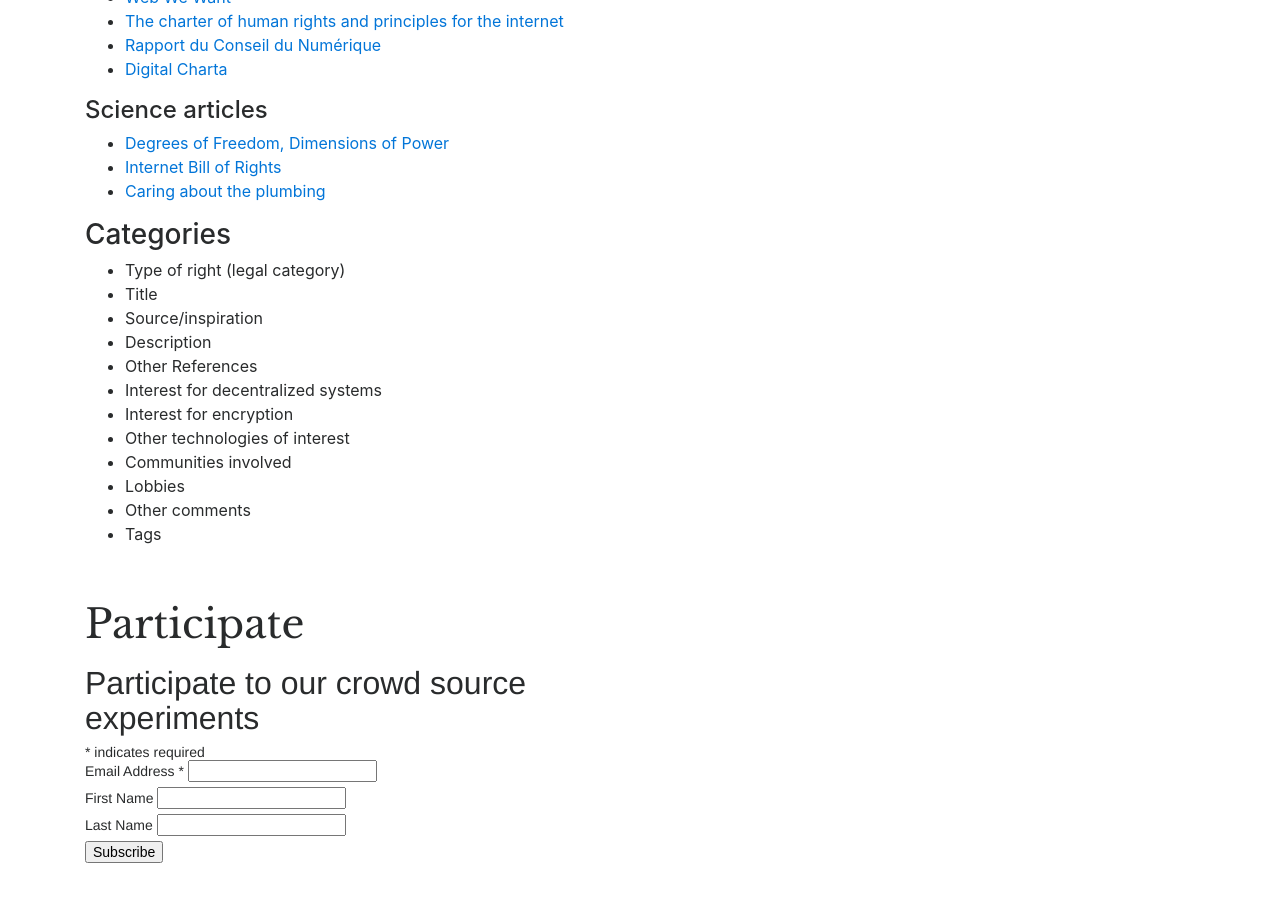
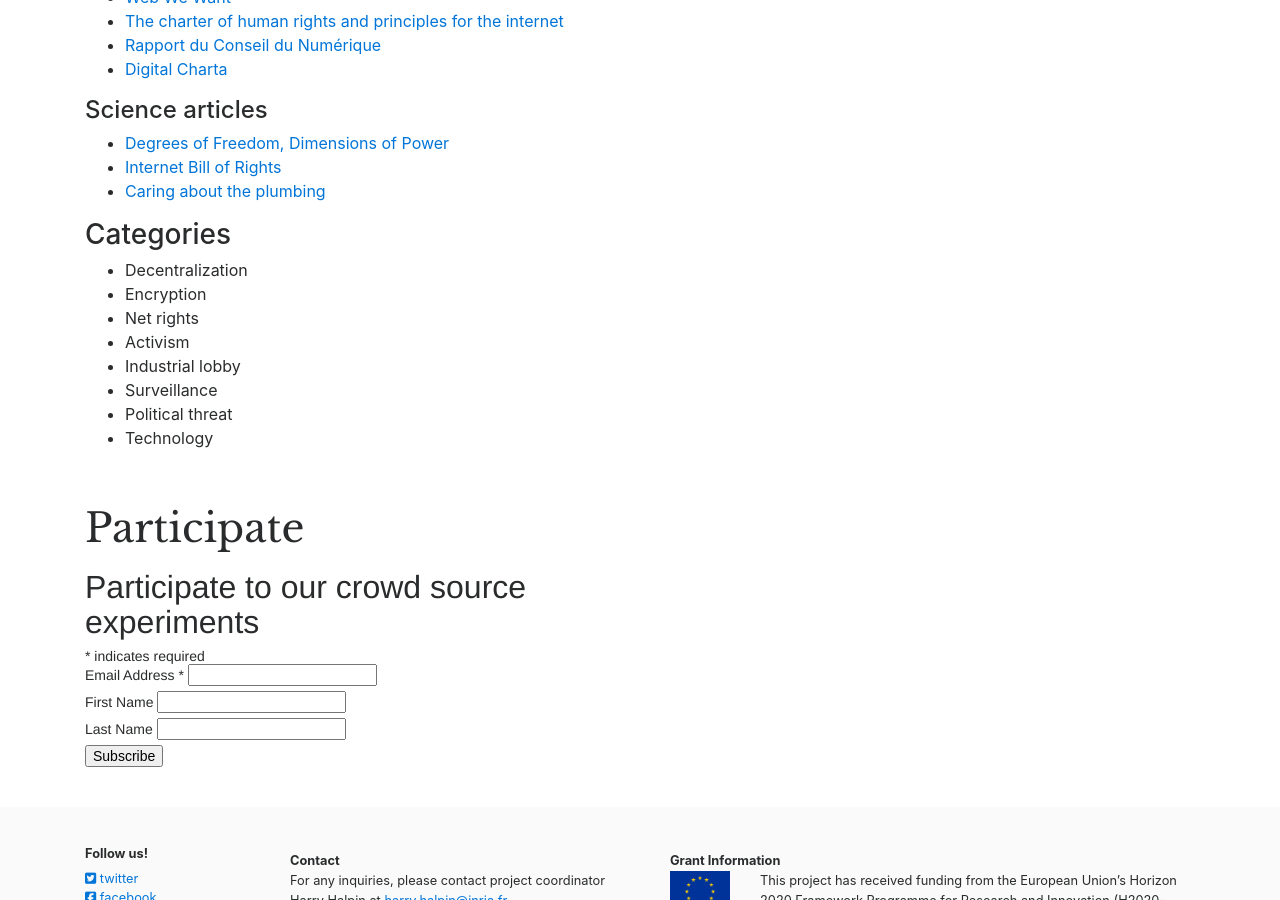
Before and after one commit to nextleap-project/nextleap-website, a Jekyll site: the page built from _projects/rights.md, in a window 1280 px wide and 900 px high, scrolled down 655 px. Built offline with Jekyll 4.4.1, drawn with Linux system fonts in a browser that asks for light colours; nearby versions of some CDN libraries; comment, search, counter and statistics services are not loaded.

Commit message:
mod net rights page
new categories

```diff
--- a/_projects/rights.md
+++ b/_projects/rights.md
@@ -55,18 +55,14 @@ The goal of this part of the project is understand and popularize the emerging i
 <h3 id="categories">Categories</h3>
 
 <ul>
-<li>Type of right (legal category)</li>
-<li>Title</li>
-<li>Source/inspiration</li>
-<li>Description</li>
-<li>Other References</li>
-<li>Interest for decentralized systems</li>
-<li>Interest for encryption</li>
-<li>Other technologies of interest </li>
-<li>Communities involved</li>
-<li>Lobbies</li>
-<li>Other comments</li>
-<li>Tags</li>
+<li>Decentralization</li>
+<li>Encryption</li>
+<li>Net rights</li>
+<li>Activism</li>
+<li>Industrial lobby</li>
+<li>Surveillance</li>
+<li>Political threat</li>
+<li>Technology</li>
 </ul>
 
 </div>
```
